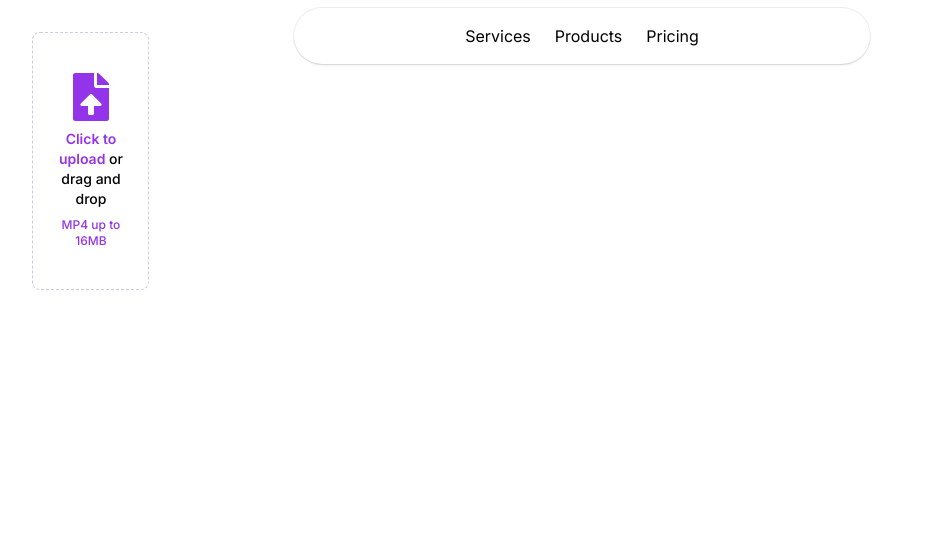
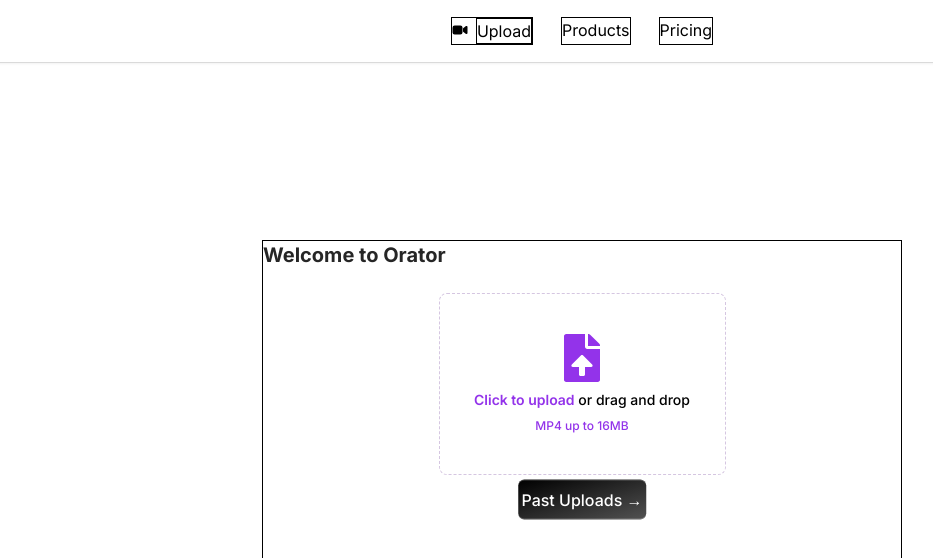
Before and after one commit to ArshiaZr/orator, a Next.js app in the folder client/: page /upload in a window 1280 px wide. Shown: the top 558 px of the page, without its empty margins (58-991 px from the left). Built offline with nearby package versions, Linux system fonts and the light colour scheme; what tailwindcss-debug-screens would draw is missing.

Commit message:
change UI for navbar

```diff
--- a/client/src/app/upload/page.js
+++ b/client/src/app/upload/page.js
@@ -3,12 +3,27 @@
 import { useState } from "react";
 import Upload from "@/components/upload";
 import { ExportNavbar } from "@/components/navbar";
+import Link from "next/link";
 
 export default function UploadPages() {
     return (
-        <div className="justify-center content-center absolute mt-2">
-            <ExportNavbar/>
-            <Upload/>
+        <div className="w-screen h-screen">
+            <div>
+                <ExportNavbar/>
+            </div>
+            <div className="absolute inset-1/2 transform -translate-x-1/2 -translate-y-1/2 w-1/2 h-2/5 justify-center border border-black">
+                <div>
+                    <h2 className="font-bold text-xl text-neutral-800 dark:text-neutral-200">
+                        Welcome to Orator
+                    </h2>
+                </div>
+                <Upload/>
+                <div className="absolute inset-1/2 transform -translate-x-1/2 translate-y-full w-1/4 h-1/5 md:rounded-md xl:rounded-lg p-4">
+                    <Link href="/upload/pastuploads" className="bg-gradient-to-br from-black to-neutral-600 w-full text-white rounded-md h-10 font-medium shadow-[0px_1px_0px_0px_#ffffff40_inset,0px_-1px_0px_0px_#ffffff40_inset] dark:shadow-[0px_1px_0px_0px_var(--zinc-800)_inset,0px_-1px_0px_0px_var(--zinc-800)_inset] flex items-center justify-center">
+                        Past Uploads &rarr;
+                    </Link>
+                </div>
+            </div>
         </div>
     );
 };
--- a/client/src/components/navbar.tsx
+++ b/client/src/components/navbar.tsx
@@ -2,11 +2,13 @@
 import React, { useState } from "react";
 import { HoveredLink, Menu, MenuItem, ProductItem } from "./navbarmenu";
 import { cn } from "@/lib/utils";
+import { IoVideocam } from "react-icons/io5";
+
 
 export function ExportNavbar() {
   return (
     <div className="relative w-full flex items-center justify-center">
-      <Navbar className="top-2" />
+      <Navbar className="top-0" />
     </div>
   );
 }
@@ -15,17 +17,25 @@
   const [active, setActive] = useState<string | null>(null);
   return (
     <div
-      className={cn("fixed top-6 inset-x-0 max-w-xl mx-auto z-50", className)}
+      className={cn("fixed top-6 inset-x-0 w-screen mx-auto z-50", className)}
     >
       <Menu setActive={setActive}>
-        <MenuItem setActive={setActive} active={active} item="Services">
-          <div className="flex flex-col space-y-4 text-sm">
-            <HoveredLink href="/web-dev">Web Development</HoveredLink>
-            <HoveredLink href="/interface-design">Interface Design</HoveredLink>
-            <HoveredLink href="/seo">Search Engine Optimization</HoveredLink>
-            <HoveredLink href="/branding">Branding</HoveredLink>
+        <div className="flex justify-front content-center space-x-2 border border-black">
+          <div className="flex justify-start relative top-1 ">
+              <IoVideocam />
           </div>
-        </MenuItem>
+          <div className="flex justify-end content-center">
+            <MenuItem setActive={setActive} active={active} item="Upload">
+              <div className="flex flex-col space-y-4 text-sm">
+                <HoveredLink href="/pastuploads">Past Uploads</HoveredLink>
+                <HoveredLink href="/interface-design">Interface Design</HoveredLink>
+                <HoveredLink href="/seo">Search Engine Optimization</HoveredLink>
+                <HoveredLink href="/branding">Branding</HoveredLink>
+              </div>
+            </MenuItem>
+          </div>
+        </div>
+
         <MenuItem setActive={setActive} active={active} item="Products">
           <div className="  text-sm grid grid-cols-2 gap-10 p-4">
             <ProductItem
@@ -64,5 +74,6 @@
         </MenuItem>
       </Menu>
     </div>
+
   );
 }
--- a/client/src/components/navbarmenu.tsx
+++ b/client/src/components/navbarmenu.tsx
@@ -25,7 +25,7 @@
   children?: React.ReactNode;
 }) => {
   return (
-    <div onMouseEnter={() => setActive(item)} className="relative ">
+    <div onMouseEnter={() => setActive(item)} className="relative border border-black">
       <motion.p
         transition={{ duration: 0.3 }}
         className="cursor-pointer text-black hover:opacity-[0.9] dark:text-white"
@@ -39,11 +39,11 @@
           transition={transition}
         >
           {active === item && (
-            <div className="absolute top-[calc(100%_+_1.2rem)] left-1/2 transform -translate-x-1/2 pt-4">
+            <div className="absolute top-[calc(100%_+_1.2rem)] left-1/2 transform -translate-x-1/2 -translate-y-3 pt-4">
               <motion.div
                 transition={transition}
                 layoutId="active" // layoutId ensures smooth animation
-                className="bg-white dark:bg-black backdrop-blur-sm rounded-2xl overflow-hidden border border-black/[0.2] dark:border-white/[0.2] shadow-xl"
+                className="bg-white dark:bg-black box backdrop-blur-sm rounded-2xl overflow-hidden border border-black/[0.2] dark:border-white/[0.2] shadow-xl"
               >
                 <motion.div
                   layout // layout ensures smooth animation
@@ -70,7 +70,7 @@
   return (
     <nav
       onMouseLeave={() => setActive(null)} // resets the state
-      className="relative rounded-full boder border-transparent dark:bg-black dark:border-white/[0.2] bg-white shadow-input flex justify-center space-x-6 px-4 py-4 "
+      className="relative border border-transparent dark:bg-black dark:border-white/[0.2] bg-white shadow-input flex justify-center space-x-7 px-4 py-4 "
     >
       {children}
     </nav>
--- a/client/src/components/upload.jsx
+++ b/client/src/components/upload.jsx
@@ -1,19 +1,11 @@
-"use client"
 import { FaFileUpload } from "react-icons/fa";
-import { useState } from "react";
 
 const Upload = () => {
-    const [videoUrl, setVideoUrl] = useState(null);
-    const [file, setFile] = useState(null);
-
     function handleVideoUpload(event) {
-        setVideoUrl(null);
         const files = event.target.files;
         if (files && files.length > 0) {
             const url = URL.createObjectURL(files[0]);
-            setVideoUrl(url);
-            setFile(files[0]);
-            console.log(url)
+            console.log(url);
         }
     }
 
@@ -23,7 +15,7 @@
                 <label htmlFor="dropzone-file" className="block font-medium leading-6 text-purple-900 text-right">
                     <div className="mt-2 flex justify-center rounded-lg border border-dashed border-purple-900/25 px-6 py-10">
                         <div className="text-center">
-                            <FaFileUpload className="mx-auto h-12 w-12 text-purple-600 mb-2" />
+                            <FaFileUpload className="mx-auto h-12 w-12 text-purple-600 mb-2 hover:border-solid hover:border-purple-900" />
                             <p className="mb-2 text-sm text-black">
                                 <span className="relative cursor-pointer rounded-md font-semibold text-purple-600 focus-within:outline-none focus-within:ring-2 focus-within:ring-purple-600 focus-within:ring-offset-2 hover:text-purple-500">
                                     Click to upload
```
Also changed, not shown: 1 other file (tests, documents, lock files or other folders).
